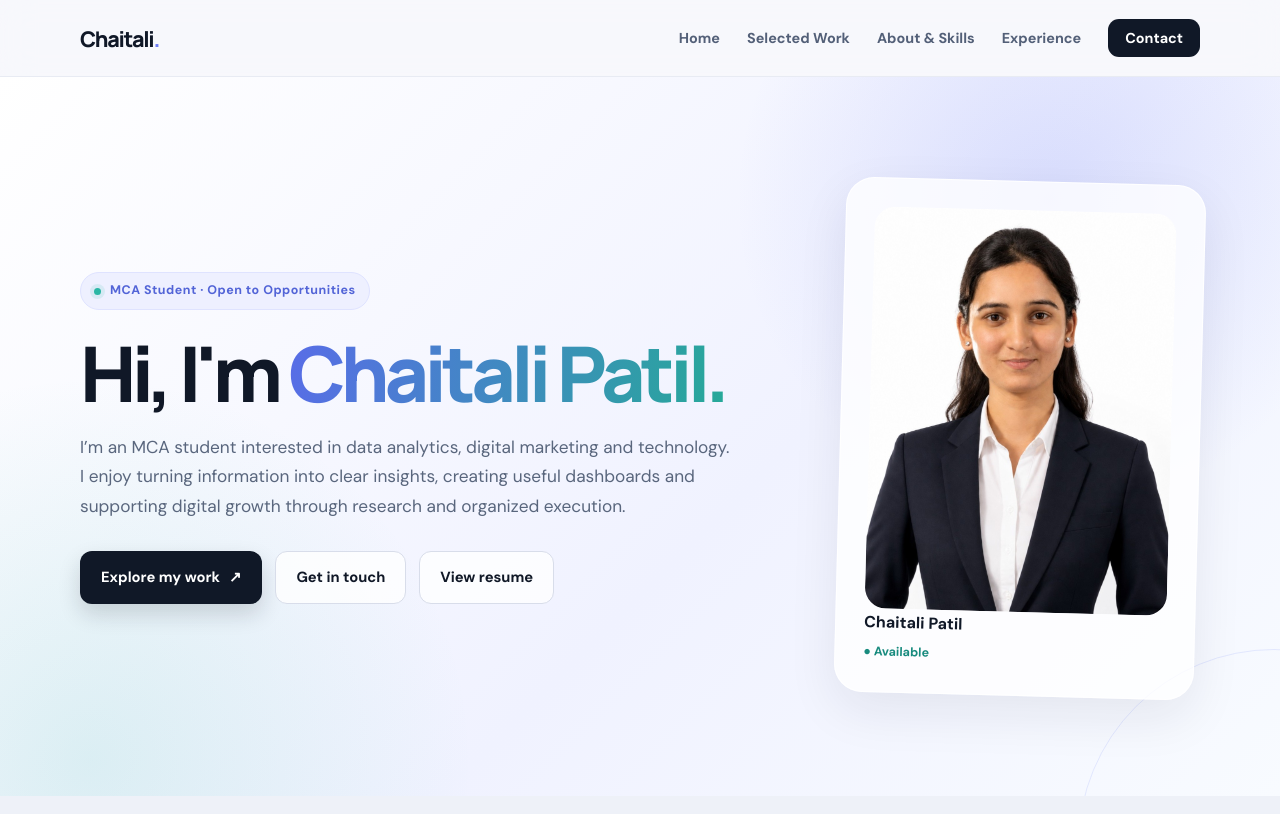
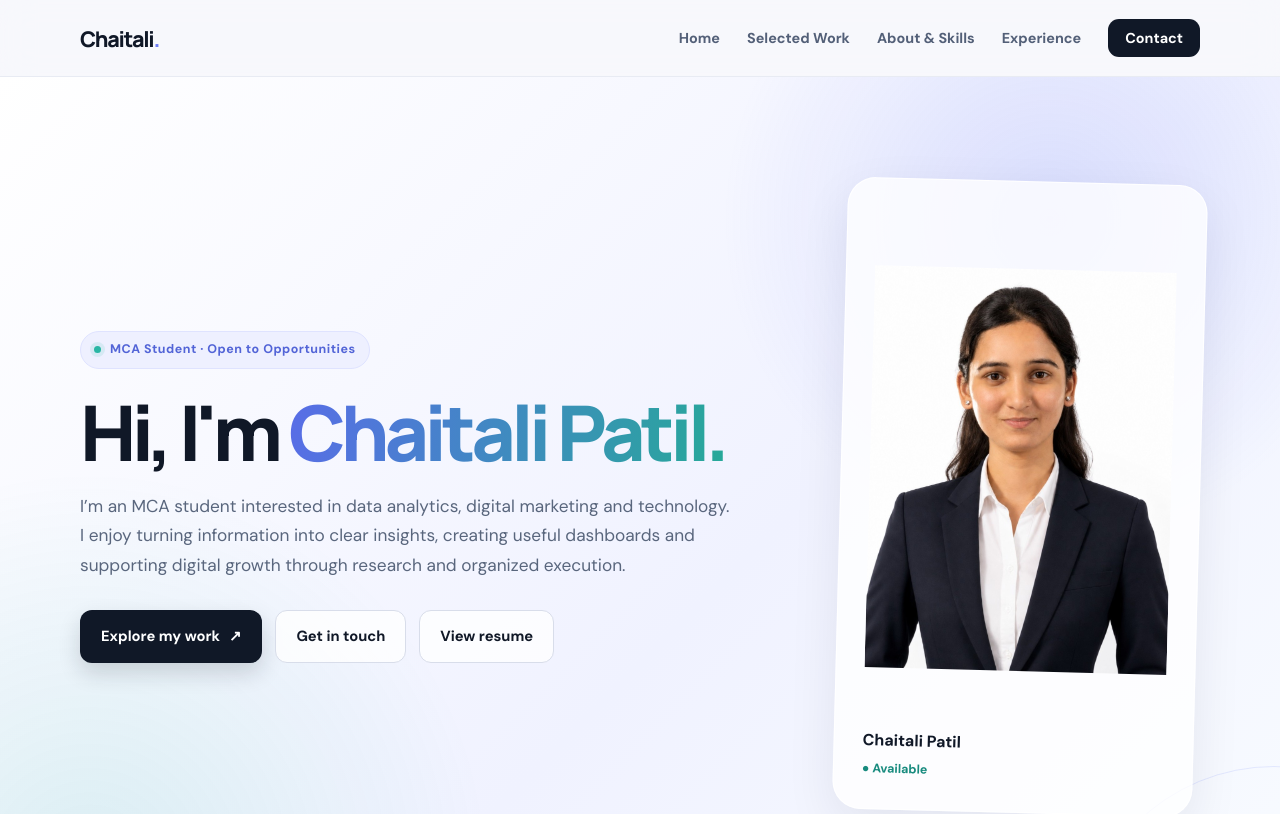
Before and after one commit to Chaitali-patil01/Chaitali-Portfolio, a plain HTML site: page index.html in a window 1280 px wide. Shown: the top 814 px of the page. Drawn offline with Linux system fonts and the light colour scheme.

Commit message:
Update index.html

```diff
--- a/index.html
+++ b/index.html
@@ -135,16 +135,16 @@
       border-radius: 28px; padding: 28px; box-shadow: var(--shadow);
       transform: rotate(1.5deg);
     }
-    .avatar {
+   .avatar {
   display: block;
   width: 100%;
-  height: auto;
-  max-height: 430px;
-  aspect-ratio: auto;
+  height: 520px;
+  max-height: none;
   object-fit: contain;
   object-position: center;
-  border-radius: 21px;
+  border-radius: 20px;
   background: transparent;
+  flex-shrink: 0;
 }
         radial-gradient(circle at 75% 20%, rgba(255,255,255,.3), transparent 28%),
         linear-gradient(145deg, #6879f0, #172b4b 72%);
```
